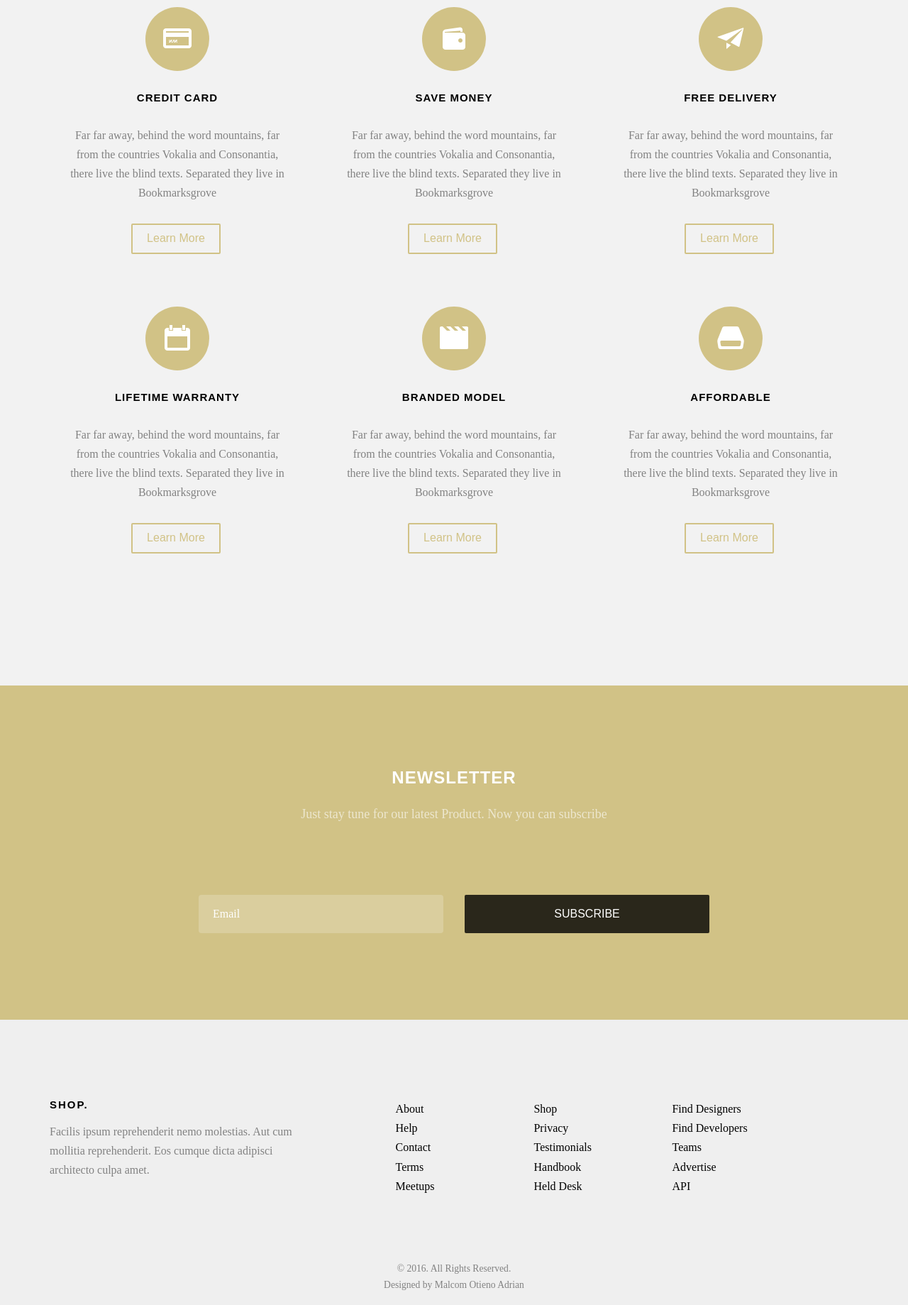
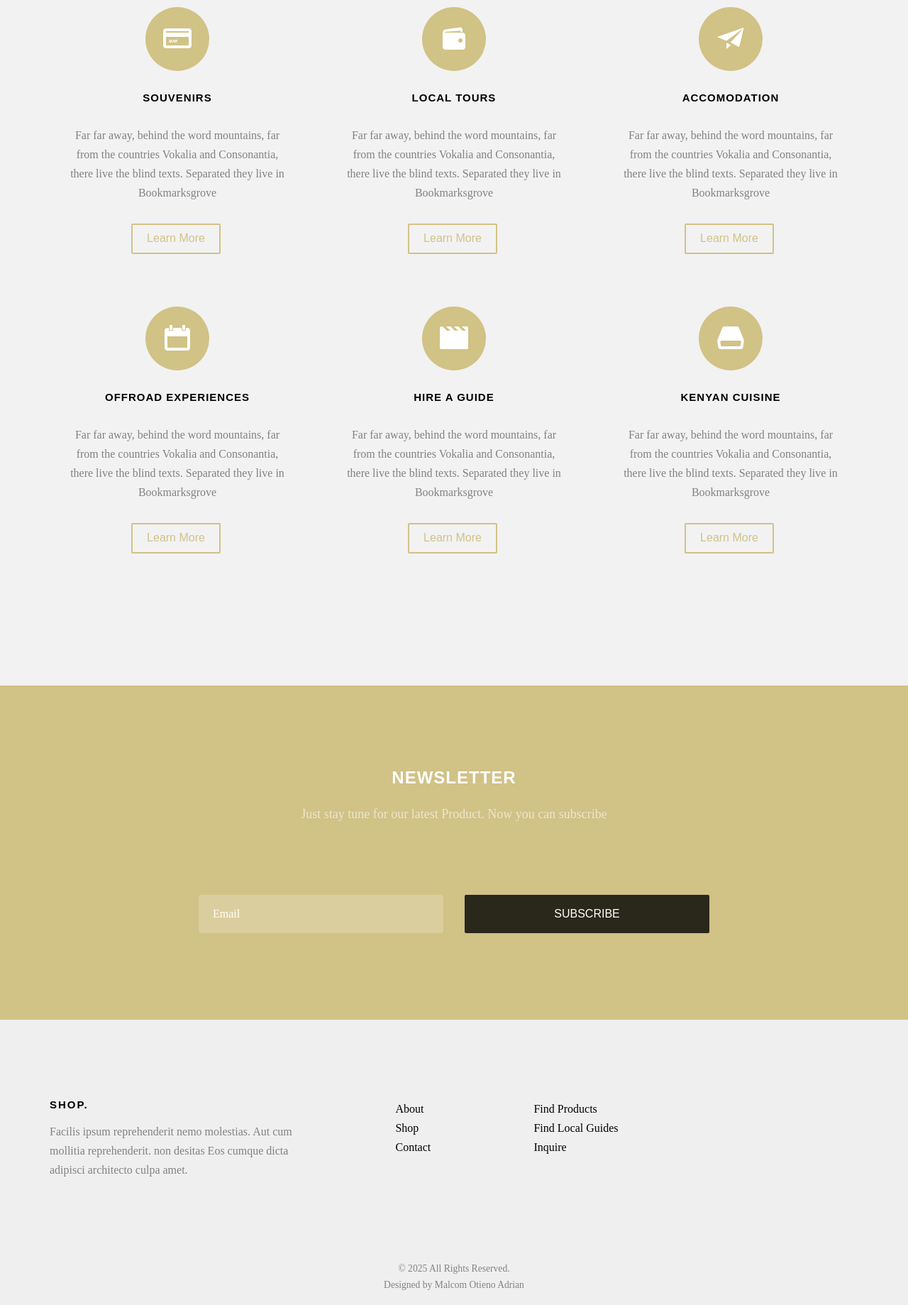
Before and after one commit to Swiish21/Tourism-E-commerce-V2, a plain HTML site: page services.html in a window 1280 px wide. Shown: the part 774-2613 px from the top of the page at 71% size. Drawn offline with Linux system fonts and the light colour scheme; files whose address does not match are found by name.

Commit message:
update services section and footer links across multiple HTML files

```diff
--- a/services.html
+++ b/services.html
@@ -72,10 +72,10 @@
 						<li class="has-dropdown active">
 							<a href="services.html">Services</a>
 							<ul class="dropdown">
-								<li><a href="#">Web Design</a></li>
-								<li><a href="#">eCommerce</a></li>
-								<li><a href="#">Branding</a></li>
-								<li><a href="#">API</a></li>
+								<li><a href="#">Souvenirs</a></li>
+								<li><a href="#">Local Guide</a></li>
+								<li><a href="#">Accomodation</a></li>
+								<li><a href="#">Other Services</a></li>
 							</ul>
 						</li>
 						<li><a href="contact.html">Contact</a></li>
@@ -107,7 +107,7 @@
 					<div class="display-t">
 						<div class="display-tc animate-box" data-animate-effect="fadeIn">
 							<h1>Services</h1>
-							<h2>say something</a></h2>
+							<h2>All your adventure needs in one place</a></h2>
 						</div>
 					</div>
 				</div>
@@ -123,7 +123,7 @@
 						<span class="icon">
 							<i class="icon-credit-card"></i>
 						</span>
-						<h3>Credit Card</h3>
+						<h3>Souvenirs</h3>
 						<p>Far far away, behind the word mountains, far from the countries Vokalia and Consonantia, there live the blind texts. Separated they live in Bookmarksgrove</p>
 						<p><a href="#" class="btn btn-primary btn-outline">Learn More</a></p>
 					</div>
@@ -133,7 +133,7 @@
 						<span class="icon">
 							<i class="icon-wallet"></i>
 						</span>
-						<h3>Save Money</h3>
+						<h3>Local Tours</h3>
 						<p>Far far away, behind the word mountains, far from the countries Vokalia and Consonantia, there live the blind texts. Separated they live in Bookmarksgrove</p>
 						<p><a href="#" class="btn btn-primary btn-outline">Learn More</a></p>
 					</div>
@@ -143,7 +143,7 @@
 						<span class="icon">
 							<i class="icon-paper-plane"></i>
 						</span>
-						<h3>Free Delivery</h3>
+						<h3>Accomodation</h3>
 						<p>Far far away, behind the word mountains, far from the countries Vokalia and Consonantia, there live the blind texts. Separated they live in Bookmarksgrove</p>
 						<p><a href="#" class="btn btn-primary btn-outline">Learn More</a></p>
 					</div>
@@ -153,7 +153,7 @@
 						<span class="icon">
 							<i class="icon-calendar"></i>
 						</span>
-						<h3>Lifetime Warranty</h3>
+						<h3>Offroad experiences</h3>
 						<p>Far far away, behind the word mountains, far from the countries Vokalia and Consonantia, there live the blind texts. Separated they live in Bookmarksgrove</p>
 						<p><a href="#" class="btn btn-primary btn-outline">Learn More</a></p>
 					</div>
@@ -163,7 +163,7 @@
 						<span class="icon">
 							<i class="icon-clapperboard"></i>
 						</span>
-						<h3>Branded Model</h3>
+						<h3>Hire a guide</h3>
 						<p>Far far away, behind the word mountains, far from the countries Vokalia and Consonantia, there live the blind texts. Separated they live in Bookmarksgrove</p>
 						<p><a href="#" class="btn btn-primary btn-outline">Learn More</a></p>
 					</div>
@@ -173,7 +173,7 @@
 						<span class="icon">
 							<i class="icon-drive"></i>
 						</span>
-						<h3>Affordable</h3>
+						<h3>Kenyan Cuisine</h3>
 						<p>Far far away, behind the word mountains, far from the countries Vokalia and Consonantia, there live the blind texts. Separated they live in Bookmarksgrove</p>
 						<p><a href="#" class="btn btn-primary btn-outline">Learn More</a></p>
 					</div>
@@ -213,19 +213,17 @@
 			<div class="row row-pb-md">
 				<div class="col-md-4 fh5co-widget">
 					<h3>Shop.</h3>
-					<p>Facilis ipsum reprehenderit nemo molestias. Aut cum mollitia reprehenderit. Eos cumque dicta adipisci architecto culpa amet.</p>
+					<p>Facilis ipsum reprehenderit nemo molestias. Aut cum mollitia reprehenderit. non desitas Eos cumque dicta adipisci architecto culpa amet.</p>
 				</div>
 				<div class="col-md-2 col-sm-4 col-xs-6 col-md-push-1">
 					<ul class="fh5co-footer-links">
 						<li><a href="#">About</a></li>
-						<li><a href="#">Help</a></li>
+						<li><a href="#">Shop</a></li>
 						<li><a href="#">Contact</a></li>
-						<li><a href="#">Terms</a></li>
-						<li><a href="#">Meetups</a></li>
 					</ul>
 				</div>
 
-				<div class="col-md-2 col-sm-4 col-xs-6 col-md-push-1">
+				<!-- <div class="col-md-2 col-sm-4 col-xs-6 col-md-push-1">
 					<ul class="fh5co-footer-links">
 						<li><a href="#">Shop</a></li>
 						<li><a href="#">Privacy</a></li>
@@ -233,15 +231,13 @@
 						<li><a href="#">Handbook</a></li>
 						<li><a href="#">Held Desk</a></li>
 					</ul>
-				</div>
+				</div> -->
 
 				<div class="col-md-2 col-sm-4 col-xs-6 col-md-push-1">
 					<ul class="fh5co-footer-links">
-						<li><a href="#">Find Designers</a></li>
-						<li><a href="#">Find Developers</a></li>
-						<li><a href="#">Teams</a></li>
-						<li><a href="#">Advertise</a></li>
-						<li><a href="#">API</a></li>
+						<li><a href="#">Find Products</a></li>
+						<li><a href="#">Find Local Guides</a></li>
+						<li><a href="#">Inquire</a></li>
 					</ul>
 				</div>
 			</div>
@@ -249,7 +245,7 @@
 			<div class="row copyright">
 				<div class="col-md-12 text-center">
 					<p>
-						<small class="block">&copy; 2016. All Rights Reserved.</small>
+						<small class="block">&copy; 2025 All Rights Reserved.</small>
 						<small class="block">Designed by Malcom Otieno Adrian</small>
 					</p>
 					<p>
```
Also changed, not shown: about.html (+15 -19 lines), contact.html (+12 -16 lines), index.html (+4 -4 lines), product.html (+12 -16 lines), single.html (+12 -16 lines).
